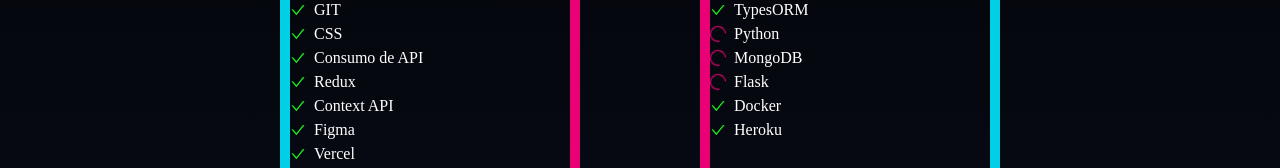
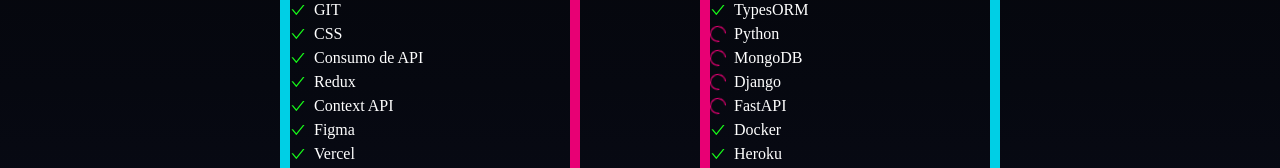
Before and after one commit to zaquinn/projeto-portfolio, a React (Create React App) app: page /Techs in a window 1280 px wide. Shown: the part 348-516 px from the top of the page. Built offline with nearby package versions, Linux system fonts and the light colour scheme; a web font is replaced by a local one.

Commit message:
create: added techs to Back End category

```diff
--- a/src/pages/Techs/index.jsx
+++ b/src/pages/Techs/index.jsx
@@ -197,7 +197,15 @@
                     animation={loadingAnimation}
                     color="cpunk.400"
                   />
-                  Flask
+                  Django
+                </ListItem>
+                <ListItem>
+                  <ListIcon
+                    as={AiOutlineLoading3Quarters}
+                    animation={loadingAnimation}
+                    color="cpunk.400"
+                  />
+                  FastAPI
                 </ListItem>
                 <ListIcon as={AiOutlineCheck} color="green.200" />
                 Docker
```
